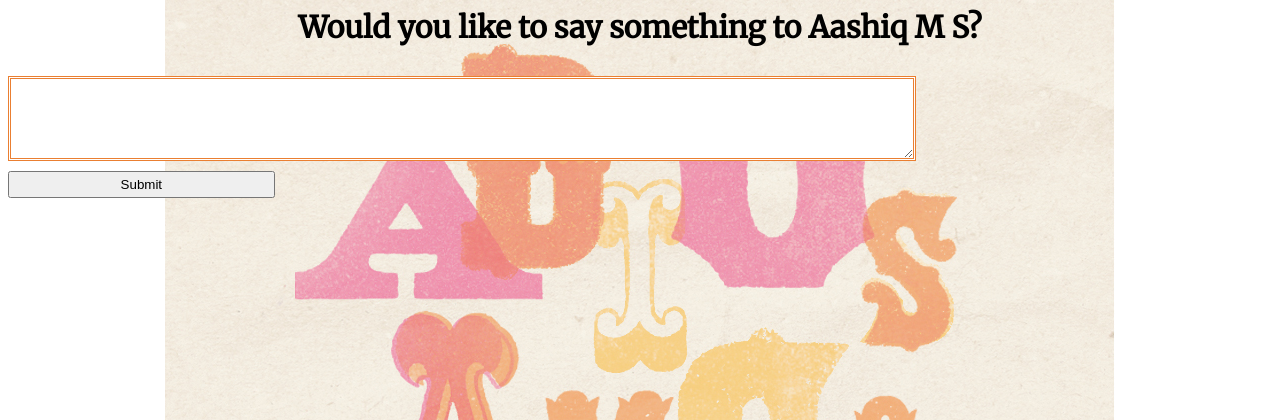
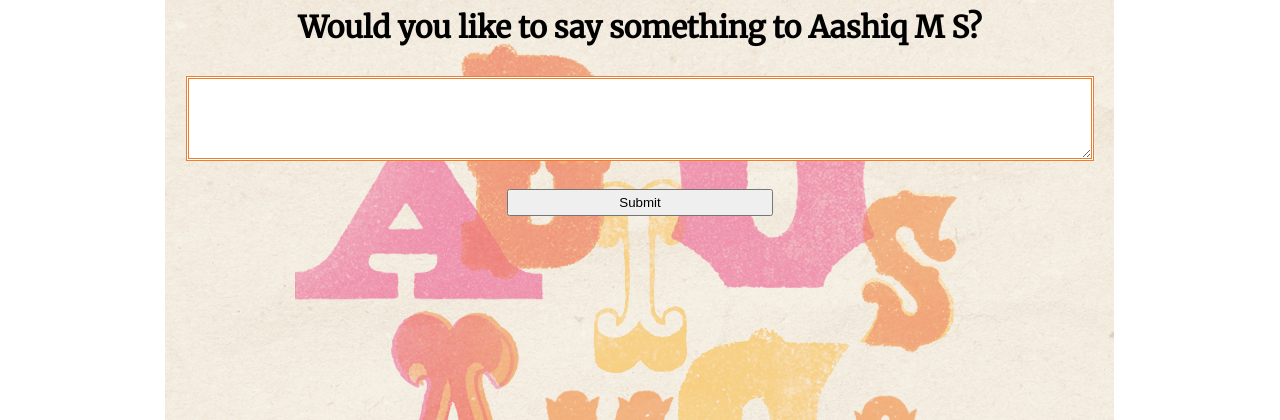
Before and after one commit to lionel-faber/AdiosAmigos, a Django app: page /message/6/ in a window 1280 px wide. Shown: the top 420 px of the page. Run offline with Django 3.2, Linux system fonts and the light colour scheme; data comes from the database, SQL or seed files in the repository; both versions use the stored data as it was after the commit.

Commit message:
adjusted stylesheet

```diff
--- a/message/static/message/style.css
+++ b/message/static/message/style.css
@@ -19,13 +19,19 @@ body{
 a{
   font-size: 25;
 }
-#who{
+textarea{
   border: 3px;
   border-style: double;
   border-color: #EA7F31;
+  margin-left: auto;
+  margin-right: auto;
+  display: block;
 }
 input[type=submit]{
   margin-top: 10px;
   width: 20em;
   height: 2em;
+  margin-left: auto;
+  margin-right: auto;
+  display: block;
 }
--- a/message/templates/message/write.html
+++ b/message/templates/message/write.html
@@ -11,7 +11,7 @@
 
 <form action="{% url 'submit' item.id %}" method="post">
 {% csrf_token %}
-    <textarea name="msg" id="who" rows="5" cols="110"></textarea><br>
+    <textarea name="msg" rows="5" cols="110"></textarea></div><br>
 <input  type="submit" value="Submit" />
 </form>
 </body>
```
Also changed, not shown: db.sqlite3.
